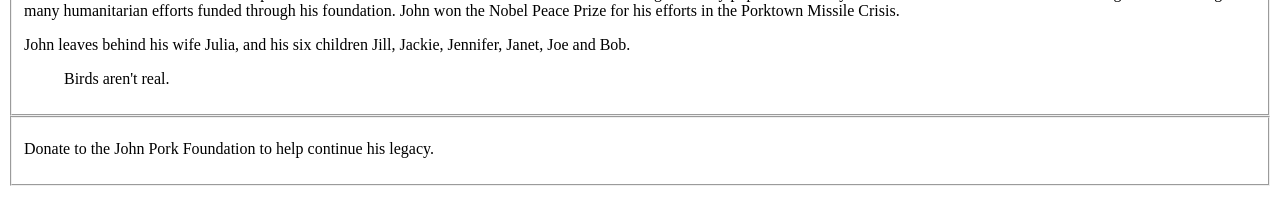
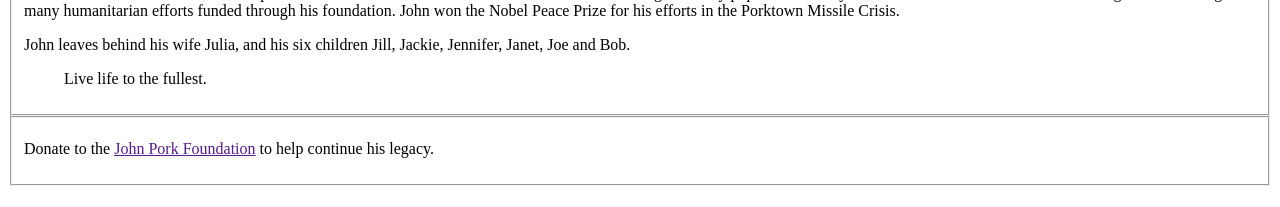
Before and after one commit to darienc03/John-pork-tributepage, a plain HTML site: page index.html in a window 1280 px wide. Shown: the part 230-437 px from the top of the page. Drawn offline with Linux system fonts and the light colour scheme.

Commit message:
add href to make donation link show up

```diff
--- a/index.html
+++ b/index.html
@@ -25,14 +25,14 @@
                     He was then able to use his following to create change in many humanitarian efforts funded through his foundation.
                     John won the Nobel Peace Prize for his efforts in the Porktown Missile Crisis.</p>
                 <p>John leaves behind his wife Julia, and his six children Jill, Jackie, Jennifer, Janet, Joe and Bob.</p>
-                <blockquote>Birds aren't real.</blockquote>
+                <blockquote>Live life to the fullest.</blockquote>
             </div>
             </div>
         </fieldset>
         <fieldset>
             <div class="bottom-section">
                 <div class="donation">
-                    <p>Donate to the <a>John Pork Foundation</a> to help continue his legacy.</p>
+                    <p>Donate to the <a href="">John Pork Foundation</a> to help continue his legacy.</p>
                 </div>
             </div>
         </fieldset>
```
